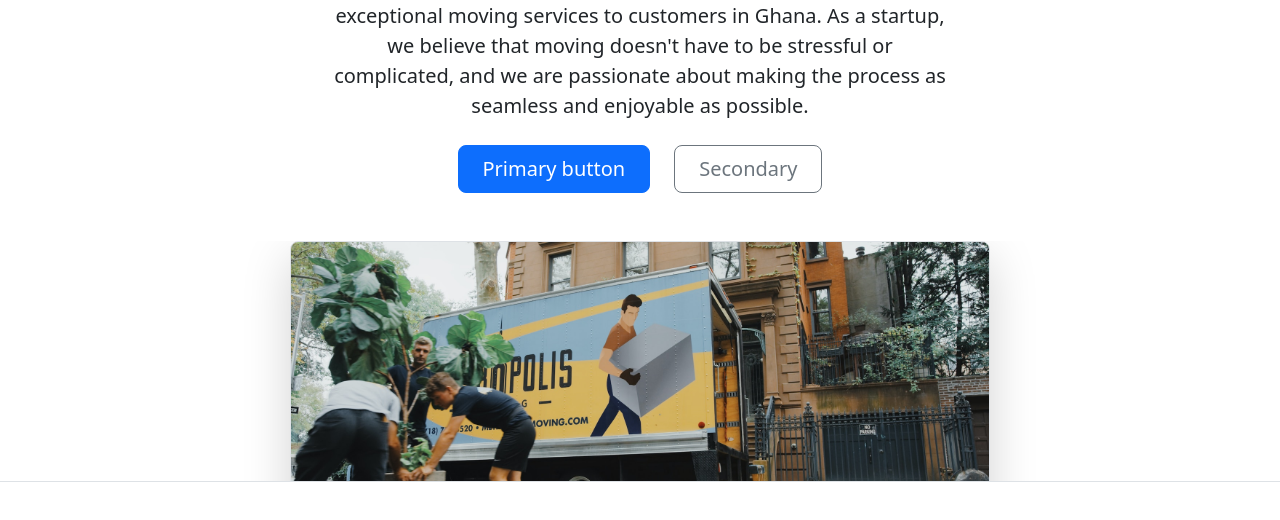
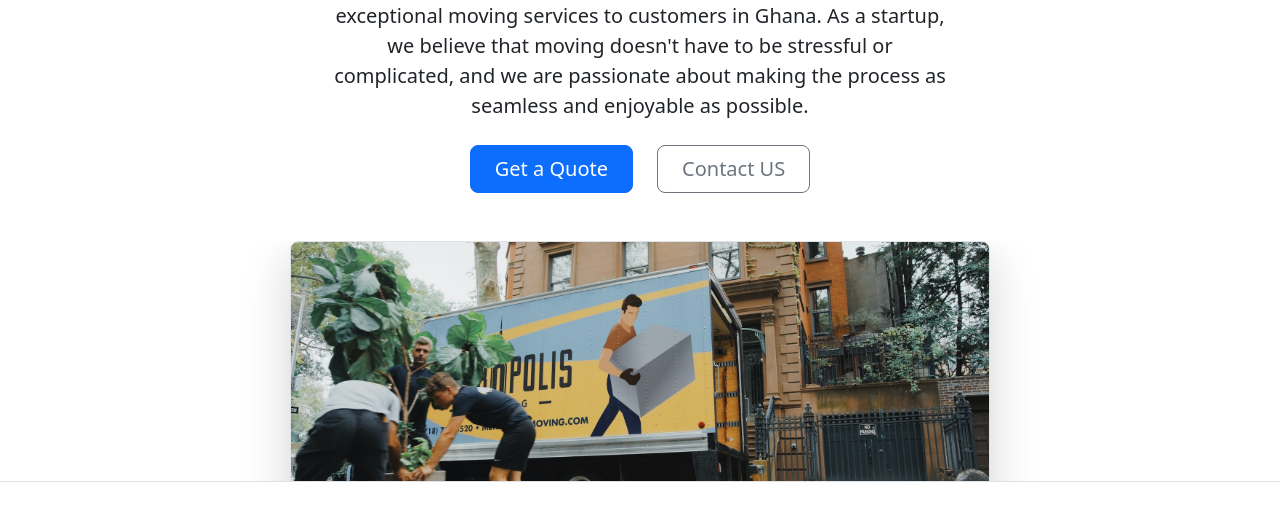
Before and after one commit to Daadokyi/MOVE, a plain HTML site: page 11.2+Bootstrap+Components/11.2 Bootstrap Components/index.html in a window 1280 px wide. Shown: the part 256-776 px from the top of the page. Drawn offline with nearby package versions, Linux system fonts and the light colour scheme.

```diff
--- a/11.2+Bootstrap+Components/11.2 Bootstrap Components/index.html
+++ b/11.2+Bootstrap+Components/11.2 Bootstrap Components/index.html
@@ -55,8 +55,10 @@
       <p class="lead mb-4">Welcome to our website, where we are on a mission to provide exceptional moving services to customers in Ghana. As a startup, we believe that moving doesn't have to be stressful or complicated, and we are passionate about making the process as seamless and enjoyable as possible.
         </p>
       <div class="d-grid gap-2 d-sm-flex justify-content-sm-center mb-5">
-        <button type="button" class="btn btn-primary btn-lg px-4 me-sm-3">Primary button</button>
-        <button type="button" class="btn btn-outline-secondary btn-lg px-4">Secondary</button>
+        <button type="button" class="btn btn-primary btn-lg px-4 me-sm-3">Get a Quote
+        </button>
+        <button type="button" class="btn btn-outline-secondary btn-lg px-4">Contact US
+        </button>
       </div>
     </div>
     <div class="overflow-hidden" style="max-height: 30vh;">
```
